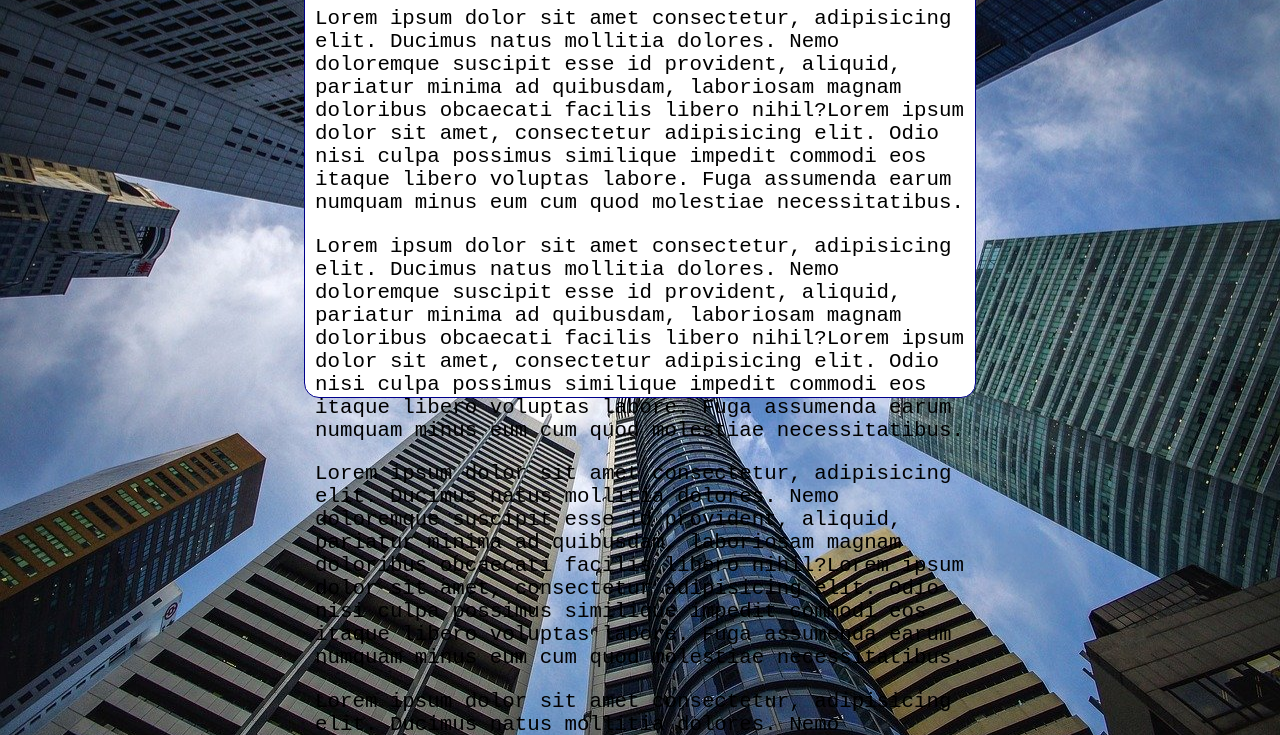
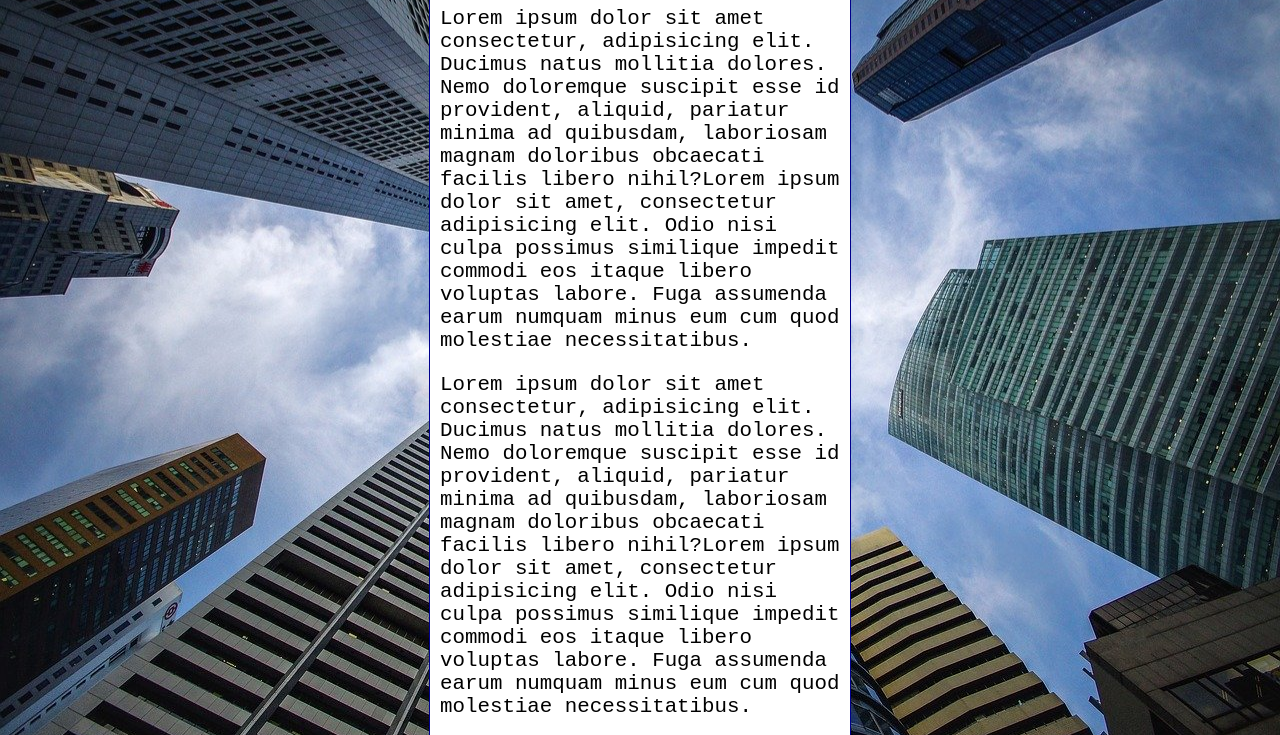
Before and after one commit to MunirIssa11/HTMLeCSS, a plain HTML site: page Exercicios/ex022/fundo006.html in a window 1280 px wide. Shown: the part 92-827 px from the top of the page. Drawn offline with Linux system fonts and the light colour scheme.

Commit message:
Update fundo006.html

```diff
--- a/Exercicios/ex022/fundo006.html
+++ b/Exercicios/ex022/fundo006.html
@@ -19,8 +19,7 @@
             border: 1px solid darkblue;
             border-radius: 15px;
             background-color: white;
-            width: 650px;
-            height: 460px;
+            width: 400px;
             padding: 10px;
             margin: auto;
         }
```
